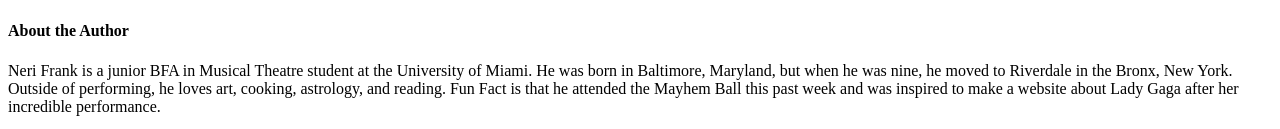
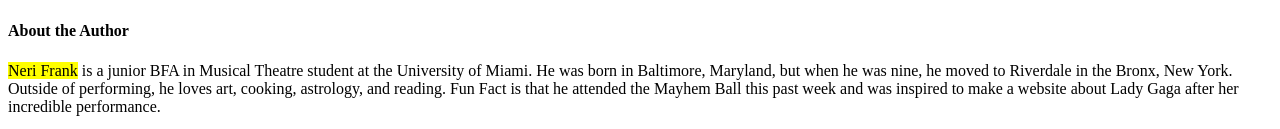
Before and after one commit to neri-frank/assignment1, a plain HTML site: page index.html in a window 1280 px wide. Shown: the part 1186-1315 px from the top of the page. Drawn offline with Linux system fonts and the light colour scheme.

Commit message:
Update index.html

```diff
--- a/index.html
+++ b/index.html
@@ -61,7 +61,7 @@
 
     <footer>
         <h4>About the Author</h4>
-        <p>Neri Frank is a junior BFA in Musical Theatre student at the University of Miami. He was born in Baltimore, Maryland, but when he was nine, he moved to Riverdale in the Bronx, New York. Outside of performing, he loves art, cooking, astrology, and reading. Fun Fact is that he attended the Mayhem Ball this past week and was inspired to make a website about Lady Gaga after her incredible performance.</p>
+        <p><mark>Neri Frank</mark> is a junior BFA in Musical Theatre student at the University of Miami. He was born in Baltimore, Maryland, but when he was nine, he moved to Riverdale in the Bronx, New York. Outside of performing, he loves art, cooking, astrology, and reading. Fun Fact is that he attended the Mayhem Ball this past week and was inspired to make a website about Lady Gaga after her incredible performance.</p>
     </footer>
 </body>
 </html>
```
